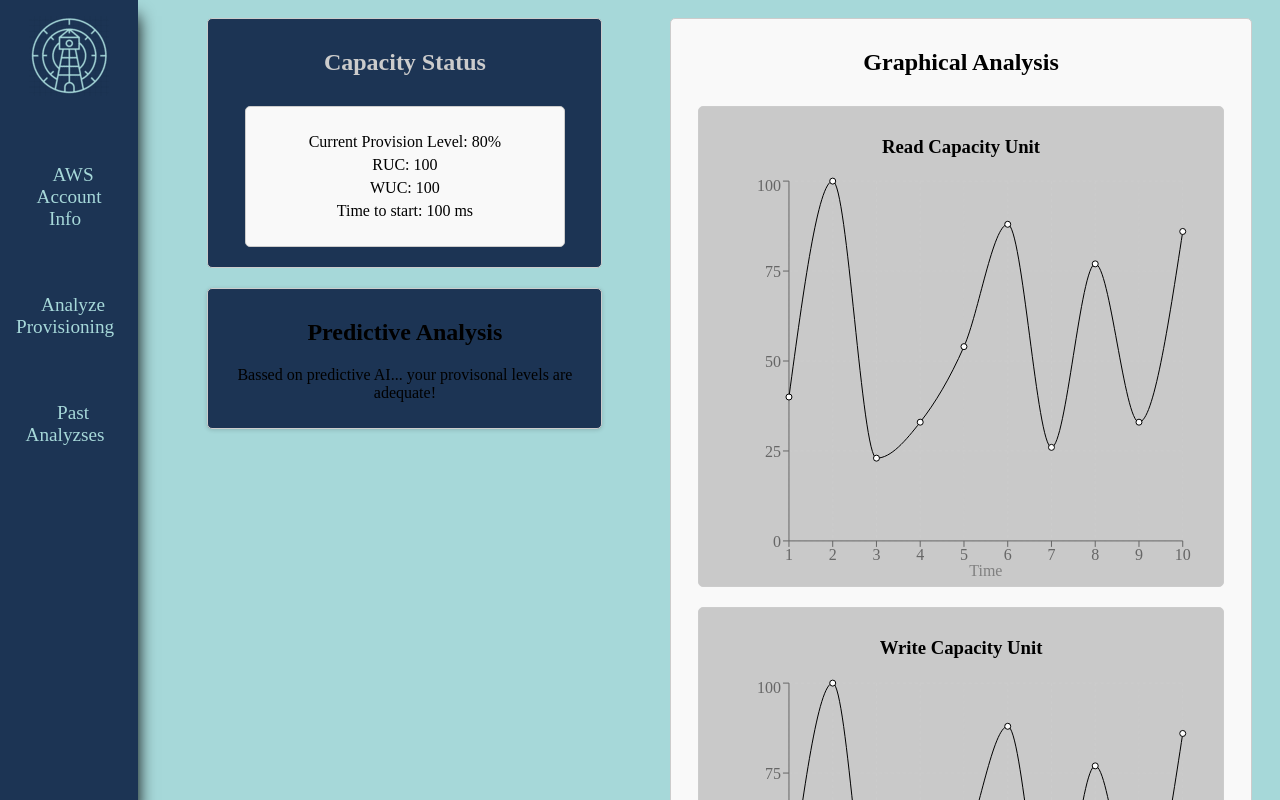
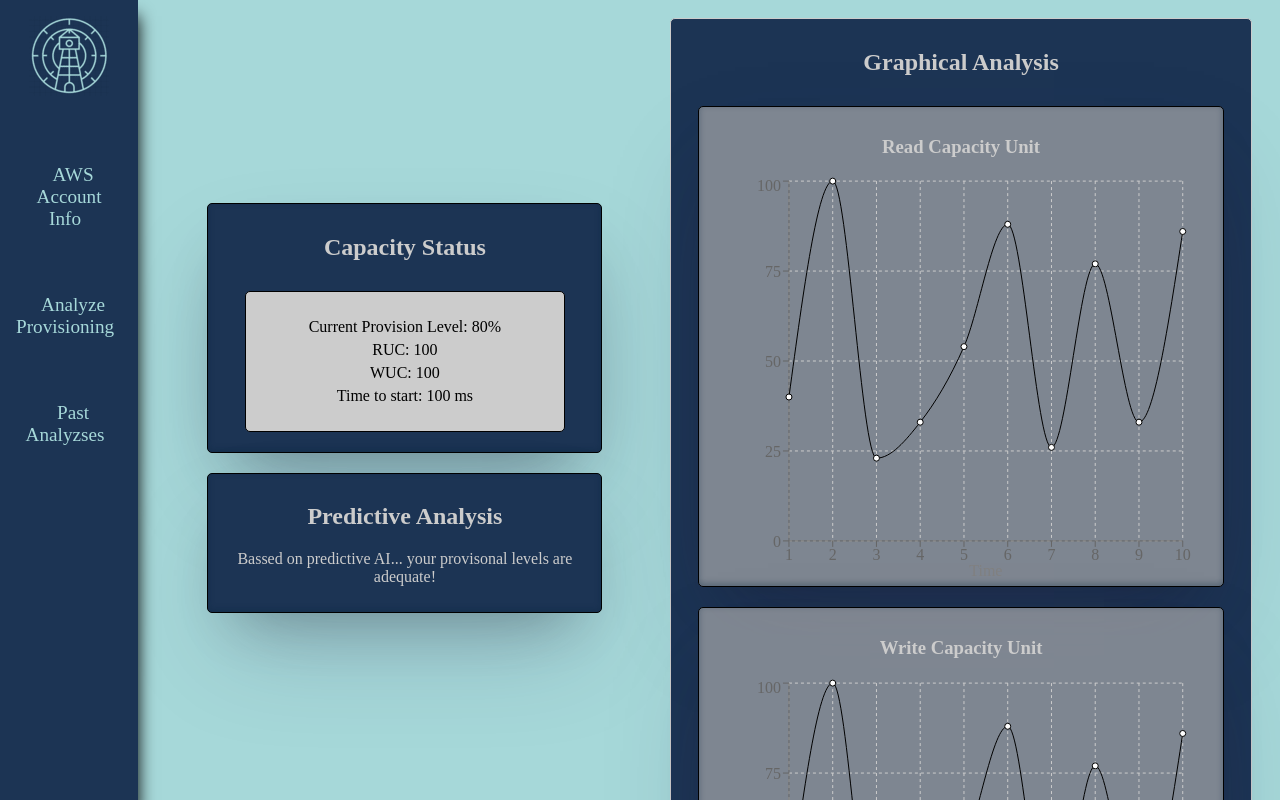
Before and after one commit to oslabs-beta/watchtower, a React app in the folder client/: page / in a window 1280 px wide. Shown: the top 800 px of the page. Built offline with nearby package versions, Linux system fonts and the light colour scheme; the HTML template or start-up script is replaced by a standard one.

Commit message:
update styles

```diff
--- a/client/src/components/NavBar.jsx
+++ b/client/src/components/NavBar.jsx
@@ -1,7 +1,7 @@
-import React from "react";
-import { Link } from "react-router-dom";
-import logo from "../assets/logo.png"
-import "../styles/NavBar.scss";
+import React from 'react';
+import { Link } from 'react-router-dom';
+import logo from '../assets/logo.png';
+import '../styles/NavBar.scss';
 
 const NavBar = () => {
   return (
@@ -9,26 +9,33 @@ const NavBar = () => {
       <div className='container'>
         <img src={logo} alt='watchtower logo' />
         <ul className='menu'>
+          <div className='option'>
             <li className='items'>
               <Link to='/accountInfo' className='links'>
                 AWS Account Info
               </Link>
             </li>
+          </div>
+
+          <div className='option'>
             <li className='items'>
               <Link to='/analyze' className='links'>
                 Analyze Provisioning
               </Link>
             </li>
+          </div>
+
+          <div className='option'>
             <li className='items'>
               <Link to='/pastAnalyzes' className='links'>
                 Past Analyzses
               </Link>
             </li>
+          </div>
         </ul>
       </div>
     </nav>
-
   );
-}
+};
 
 export default NavBar;
--- a/client/src/styles/Dashboard.scss
+++ b/client/src/styles/Dashboard.scss
@@ -17,7 +17,7 @@ html {
     justify-content: center;
     align-items: center;
     width: 40%;
-    height: 100%;
+    height: 100vh;
     border: none;
     margin-left: 15%;
   }
--- a/client/src/styles/NavBar.scss
+++ b/client/src/styles/NavBar.scss
@@ -22,6 +22,16 @@
   padding: 0;
 }
 
+.option {
+  width: fit-content;
+  border-radius: 5px;
+  justify-content: space-evenly;
+
+  &:hover {
+    background-color: $lightblue;
+    color: $darkblue;
+  }
+
   .items {
     margin-top: 4rem;
   }
@@ -31,4 +41,12 @@
     text-decoration: none;
     padding: 0.5rem;
     font-size: larger;
+    &:hover {
+      color: $darkblue;
     }
+
+    a {
+      align-self: center;
+    }
+  }
+}
--- a/client/src/styles/analysisContainer.scss
+++ b/client/src/styles/analysisContainer.scss
@@ -7,7 +7,15 @@
   border: 1px solid #ccc;
   padding: 10px;
   border-radius: 5px;
+  border-color: black;
   background-color: $darkblue;
   margin: 10px 0;
-  box-shadow: rgba(0, 0, 0, 0.16) 0px 1px 4px;
+  box-shadow: rgba(50, 50, 93, 0.25) 0px 50px 100px -20px,
+    rgba(0, 0, 0, 0.3) 0px 30px 60px -30px,
+    rgba(10, 37, 64, 0.35) 0px -2px 6px 0px inset;
+  color: #ccc;
+
+  h2 {
+    color: #ccc;
+  }
 }
--- a/client/src/styles/graphContainer.scss
+++ b/client/src/styles/graphContainer.scss
@@ -1,3 +1,5 @@
+@import '__global.scss';
+
 .graphContainer {
   margin-top: 5%;
   width: 90%;
@@ -5,7 +7,7 @@
   border: 1px solid #ccc;
   padding: 10px;
   border-radius: 5px;
-  background-color: #f9f9f9;
+  background-color: $darkblue;
   margin: 10px 0;
   display: flex;
   flex-direction: column;
@@ -20,6 +22,18 @@
     padding: 10px;
     border-radius: 5px;
     background-color: #b1b1b1a9;
+    border-color: black;
     margin: 10px 0;
+    box-shadow: rgba(50, 50, 93, 0.25) 0px 50px 100px -20px,
+      rgba(0, 0, 0, 0.3) 0px 30px 60px -30px,
+      rgba(10, 37, 64, 0.35) 0px -2px 6px 0px inset;
+
+    h3 {
+      color: #ccc;
+    }
+  }
+
+  h2 {
+    color: #ccc;
   }
 }
--- a/client/src/styles/statusBox.scss
+++ b/client/src/styles/statusBox.scss
@@ -4,9 +4,10 @@
   border: 1px solid #ccc;
   padding: 10px;
   border-radius: 5px;
-  background-color: #f9f9f9;
+  background-color: #ccc;
   margin: 10px 0;
   width: 80%;
+  border-color: black;
 
   ul {
     list-style: none;
--- a/client/src/styles/statusContainer.scss
+++ b/client/src/styles/statusContainer.scss
@@ -14,7 +14,10 @@
   border-radius: 5px;
   background-color: $darkblue;
   margin: 10px 0;
-
+  box-shadow: rgba(50, 50, 93, 0.25) 0px 50px 100px -20px,
+    rgba(0, 0, 0, 0.3) 0px 30px 60px -30px,
+    rgba(10, 37, 64, 0.35) 0px -2px 6px 0px inset;
+  border-color: black;
   h2 {
     color: #ccc;
   }
```
Lines whose indentation alone changed are shown as unchanged.
